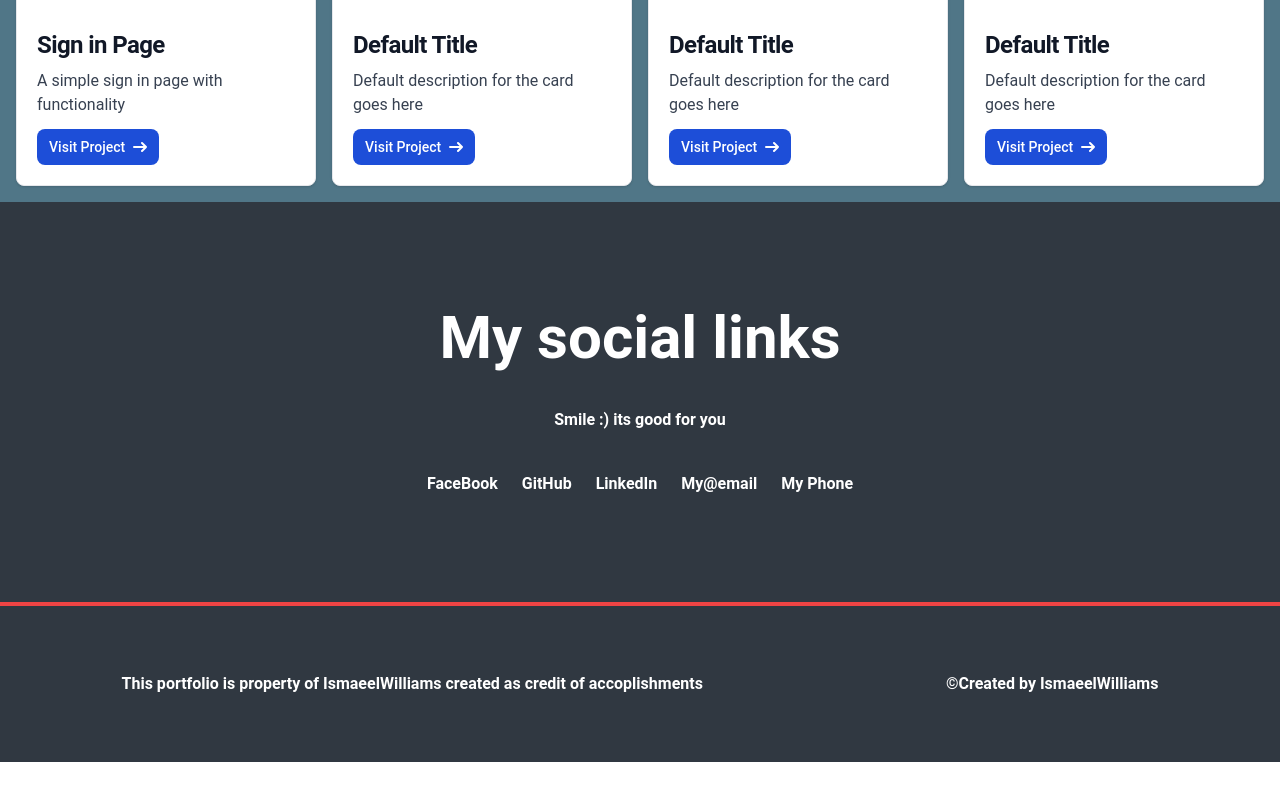
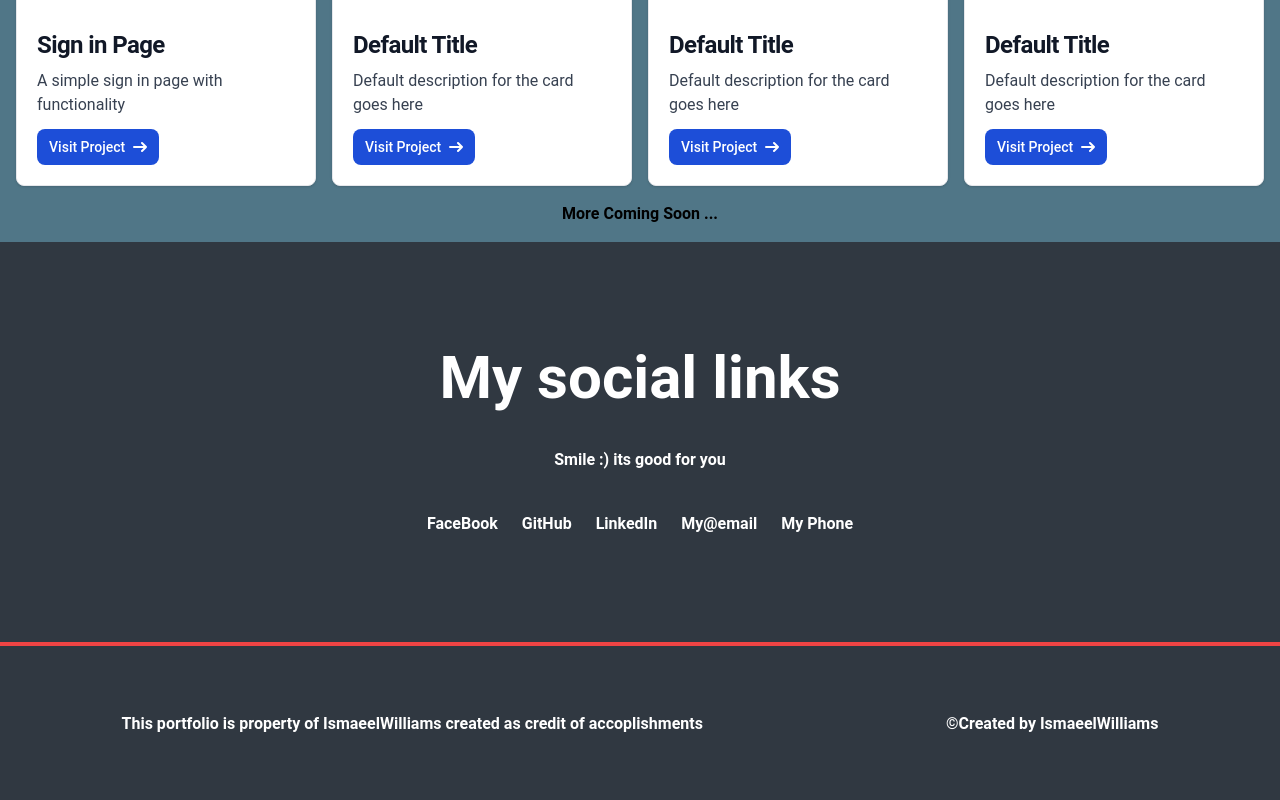
Before and after one commit to Ismaeel-Williams/Portfolio-mern, a Next.js app in the folder my-app/: page / in a window 1280 px wide. Shown: the part 1105-1905 px from the top of the page. Before the commit the page ends 1867 px from the top, so only its background shows below. Built offline with nearby package versions, Linux system fonts and the light colour scheme.

Commit message:
smalltweaks

```diff
--- a/my-app/app/page.tsx
+++ b/my-app/app/page.tsx
@@ -31,6 +31,7 @@ export default function Home() {
             <Card />
             <Card />
           </div>
+          <p className="font-bold">More Coming Soon ...</p>
         </div>
       </section>
     </>
--- a/my-app/components/Navbar.tsx
+++ b/my-app/components/Navbar.tsx
@@ -69,7 +69,7 @@ export default function Navbar() {
                   Team
                 </a>
                 <a
-                  href="#Projects"
+                  href="/#Projects"
                   className="rounded-md px-3 py-2 text-sm font-medium text-gray-300 hover:bg-gray-700 hover:text-white"
                 >
                   Projects
```
